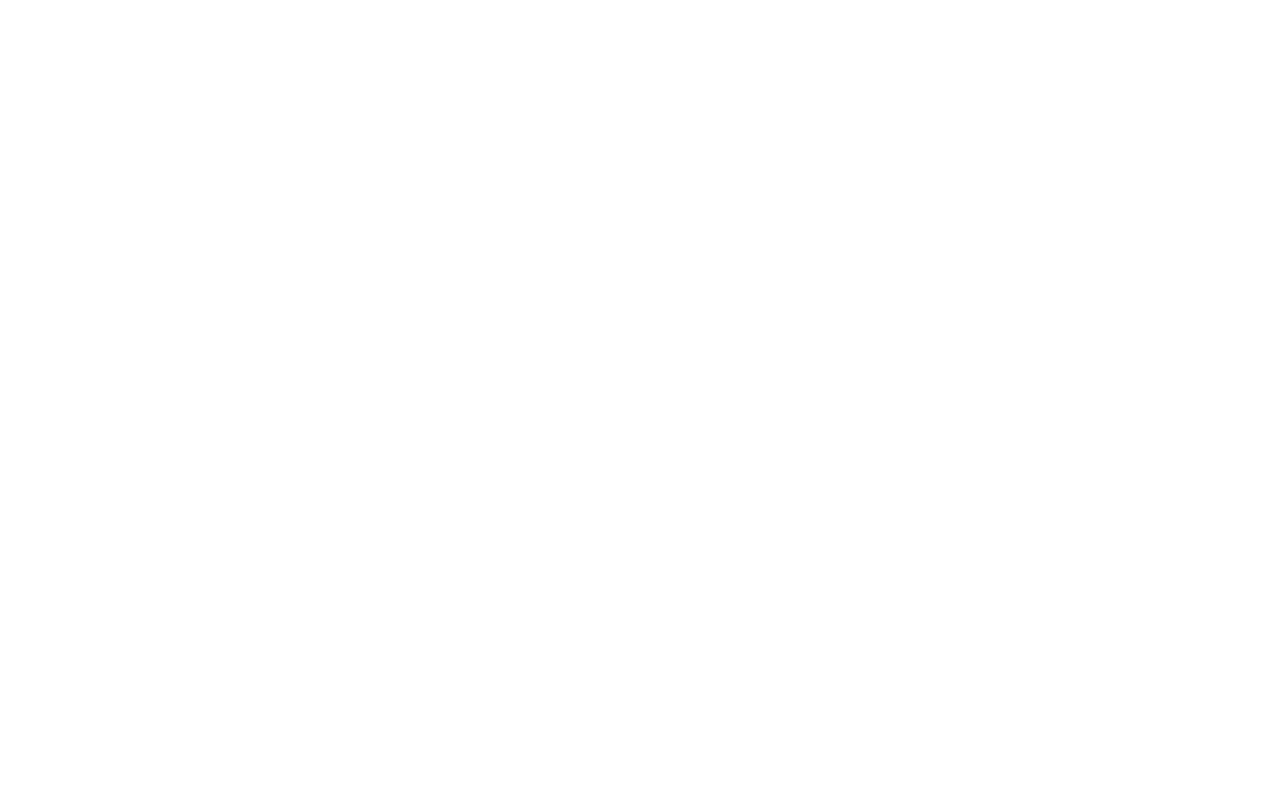
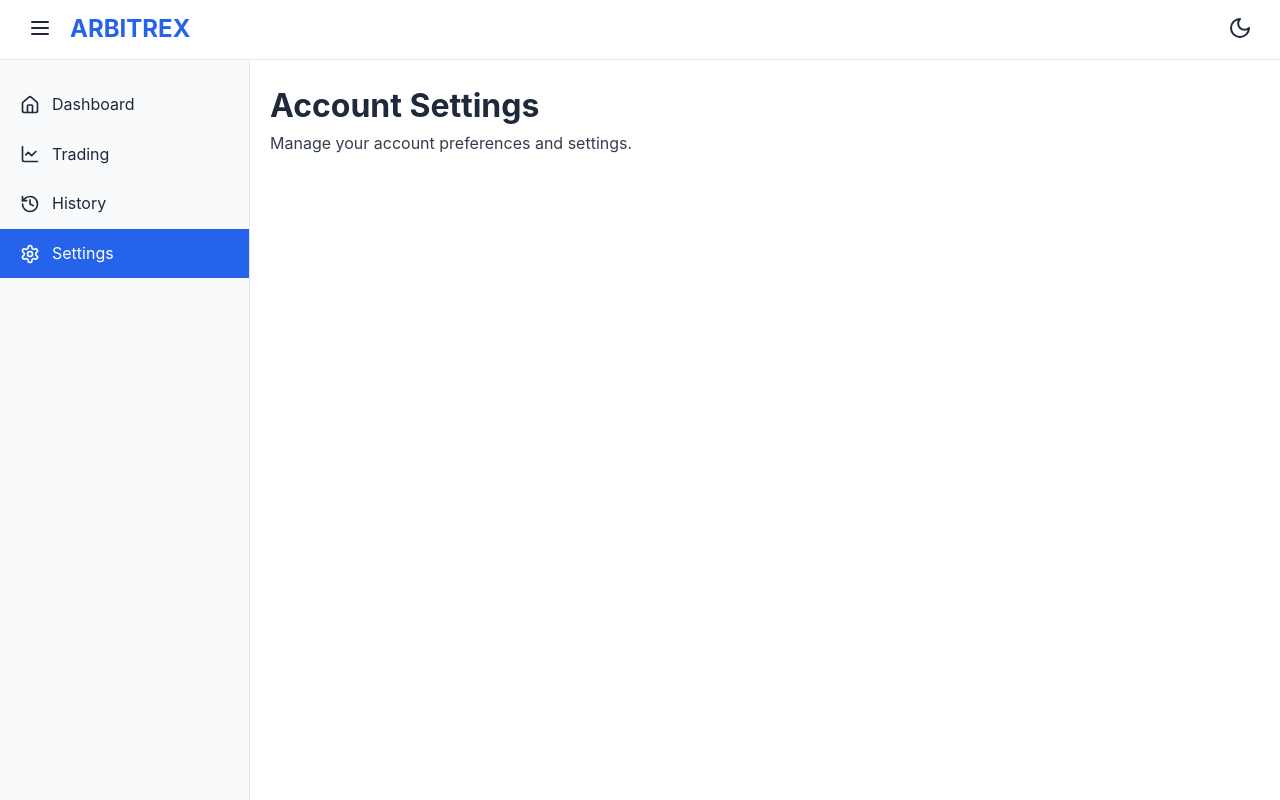
Before and after one commit to chinmaye5/arbitrex, a React (Create React App) app: page /dashboard/settings in a window 1280 px wide. Before the commit this address had no page. Built offline with nearby package versions, Linux system fonts and the light colour scheme.

Commit message:
redesigned the dashboard with nested routing

```diff
--- a/src/App.js
+++ b/src/App.js
@@ -1,6 +1,7 @@
+// App.js
 import React from 'react';
+import { BrowserRouter as Router, Routes, Route } from "react-router-dom";
 import LandingPage from './components/LandingPage';
-import { BrowserRouter as Router, Routes, Route } from "react-router-dom";
 import AuthForm from './components/authform';
 import Dashboard from './components/dashboard';
 
@@ -10,7 +11,7 @@
       <Routes>
         <Route path="/" element={<LandingPage />} />
         <Route path="/auth" element={<AuthForm />} />
-        <Route path="/dashboard" element={<Dashboard />} />
+        <Route path="/dashboard/*" element={<Dashboard />} />
       </Routes>
     </Router>
   );
--- a/src/components/Dashboard.css
+++ b/src/components/Dashboard.css
@@ -1,246 +1,294 @@
-/* src/components/Dashboard/Dashboard.css */
-
+/* Dashboard.css */
+/* Dashboard.css */
 :root {
-    /* Primary Colors */
+  /* Light theme */
   --primary-color: #2563eb;
-    --primary-hover: #1d4ed8;
-    --secondary-color: #6B7280;
-    --success-color: #10B981;
-    --warning-color: #F59E0B;
-    --error-color: #EF4444;
-
-    /* Light Theme Colors */
-    --light-bg: #ffffff;
-    --light-text: #111827;
-    --light-border: #E5E7EB;
-    --light-card: #F9FAFB;
-    --light-hover: #F3F4F6;
-
-    /* Dark Theme Colors */
-    --dark-bg: #111827;
-    --dark-text: #F9FAFB;
-    --dark-border: #374151;
-    --dark-card: #1F2937;
-    --dark-hover: #2D3748;
-
-    /* Spacing & Font Sizes */
-    --spacing: 16px;
-    --border-radius: 8px;
-    --font-small: 14px;
-    --font-medium: 16px;
-    --font-large: 18px;
-    --font-title: 24px;
+  --background-color: #ffffff;
+  --secondary-background: #f8fafc;
+  --text-color: #1e293b;
+  --border-color: #e2e8f0;
+  --hover-color: #f1f5f9;
+  --shadow-color: rgba(0, 0, 0, 0.1);
+  --sidebar-width: 250px;
 }
 
-  /* General Reset */
-  body {
-    margin: 0;
-    font-family: 'Arial', sans-serif;
-    background-color: var(--light-bg);
-    color: var(--light-text);
+[data-theme='dark'] {
+  --primary-color: #3b82f6;
+  --background-color: #0f172a;
+  --secondary-background: #1e293b;
+  --text-color: #f8fafc;
+  --border-color: #334155;
+  --hover-color: #1e293b;
+  --shadow-color: rgba(0, 0, 0, 0.3);
 }
 
-  /* Container Styles */
-  .dashboard-container {
+.dashboard {
   display: flex;
-    flex-direction: column;
   min-height: 100vh;
-    background-color: var(--light-bg);
 }
 
-  /* Navbar Styles */
+.navbar {
+  position: fixed;
+  top: 0;
+  left: 0;
+  right: 0;
+  height: 60px;
+  padding: 0 20px;
+  display: flex;
+  align-items: center;
+  justify-content: space-between;
+  background-color: var(--background-color);
+  border-bottom: 1px solid var(--border-color);
+  z-index: 1000;
+}
+
+.navbar-brand {
+  display: flex;
+  align-items: center;
+  gap: 10px;
+  font-size: 1.5rem;
+  font-weight: bold;
+  color: var(--primary-color);
+}
+
+.navbar-actions {
+  display: flex;
+  gap: 12px;
+}
+
+.icon-button {
+  background: none;
+  border: none;
+  cursor: pointer;
+  padding: 8px;
+  border-radius: 6px;
+  color: var(--text-color);
+  transition: background-color 0.2s;
+}
+
+.icon-button:hover {
+  background-color: var(--hover-color);
+}
+
+.sidebar {
+  position: fixed;
+  left: 0;
+  top: 60px;
+  bottom: 0;
+  width: var(--sidebar-width);
+  background-color: var(--secondary-background);
+  border-right: 1px solid var(--border-color);
+  transition: transform 0.3s ease;
+  z-index: 100;
+}
+
+.sidebar.closed {
+  transform: translateX(calc(-1 * var(--sidebar-width)));
+}
+
+.nav-items {
+  padding: 20px 0;
+}
+
+.nav-item {
+  display: flex;
+  align-items: center;
+  gap: 12px;
+  padding: 12px 20px;
+  color: var(--text-color);
+  text-decoration: none;
+  transition: background-color 0.2s;
+}
+
+.nav-item:hover {
+  background-color: var(--hover-color);
+}
+
+.nav-item.active {
+  background-color: var(--primary-color);
+  color: white;
+}
+
+.main-content {
+  margin-left: var(--sidebar-width);
+  margin-top: 60px;
+  padding: 20px;
+  flex: 1;
+  background-color: var(--background-color);
+  color: var(--text-color);
+  transition: margin-left 0.3s ease;
+}
+
+.main-content.sidebar-closed {
+  margin-left: 0;
+}
+
+@media (max-width: 1024px) {
+  .sidebar {
+    transform: translateX(calc(-1 * var(--sidebar-width)));
+  }
+
+  .sidebar.open {
+    transform: translateX(0);
+  }
+
+  .main-content {
+    margin-left: 0;
+  }
+}
+/* Reset and base styles */
+* {
+  margin: 0;
+  padding: 0;
+  box-sizing: border-box;
+}
+
+body {
+  font-family: -apple-system, BlinkMacSystemFont, 'Segoe UI', Roboto, Oxygen, Ubuntu, Cantarell, sans-serif;
+  line-height: 1.6;
+}
+
+/* Dashboard container */
+.dashboard-container {
+  min-height: 100vh;
+  background-color: var(--background-color);
+  color: var(--text-color);
+  transition: background-color 0.3s, color 0.3s;
+}
+
+/* Navbar styles */
 .dashboard-nav {
+  position: fixed;
+  top: 0;
+  width: 100%;
+  height: 64px;
+  background-color: var(--background-color);
+  border-bottom: 1px solid var(--border-color);
+  box-shadow: 0 2px 4px var(--shadow-color);
+  z-index: 1000;
+}
+
+.dashboard-nav .container {
+  max-width: 1400px;
+  margin: 0 auto;
+  padding: 0 24px;
+  height: 100%;
   display: flex;
   justify-content: space-between;
   align-items: center;
-    padding: var(--spacing);
-    background-color: var(--primary-color);
-    color: var(--light-card);
-    box-shadow: 0 4px 6px rgba(0, 0, 0, 0.1);
 }
 
 .nav-left {
   display: flex;
   align-items: center;
+  gap: 20px;
+}
+
+.brand {
+  font-size: 24px;
+  font-weight: 700;
+  color: var(--primary-color);
+  text-decoration: none;
+}
+
+/* Button styles */
+.menu-btn,
+.dark-mode-toggle {
+  padding: 8px 16px;
+  border: 1px solid var(--border-color);
+  background-color: var(--background-color);
+  color: var(--text-color);
+  border-radius: 6px;
+  cursor: pointer;
+  font-size: 14px;
+  transition: all 0.2s ease;
+}
+
+.menu-btn:hover,
+.dark-mode-toggle:hover {
+  background-color: var(--hover-color);
+}
+
+/* Main content area */
+.dashboard-main {
+  padding-top: 64px;
+  display: flex;
+}
+
+/* Sidebar styles */
+.dashboard-sidebar {
+  width: var(--sidebar-width);
+  height: calc(100vh - 64px);
+  position: fixed;
+  left: -var(--sidebar-width);
+  background-color: var(--secondary-background);
+  border-right: 1px solid var(--border-color);
+  transition: left 0.3s ease;
+  overflow-y: auto;
+}
+
+.dashboard-sidebar.open {
+  left: 0;
+}
+
+.menu-items {
+  padding: 20px 0;
+}
+
+.menu-item {
+  display: block;
+  padding: 12px 24px;
+  color: var(--text-color);
+  text-decoration: none;
+  transition: all 0.2s ease;
+}
+
+.menu-item:hover {
+  background-color: var(--hover-color);
+}
+
+.menu-item.active {
+  background-color: var(--primary-color);
+  color: white;
+}
+
+/* Main content styles */
+.dashboard-content {
+  flex: 1;
+  margin-left: 0;
+  padding: 24px;
+  transition: margin-left 0.3s ease;
+}
+
+/* Responsive adjustments */
+@media (min-width: 1024px) {
+  .dashboard-sidebar {
+    left: 0;
+  }
+
+  .dashboard-content {
+    margin-left: var(--sidebar-width);
   }
 
   .menu-btn {
-    font-size: var(--font-large);
-    color: var(--light-card);
-    background: none;
-    border: none;
-    cursor: pointer;
-    margin-right: var(--spacing);
+    display: none;
+  }
 }
 
-  .brand {
-    font-size: var(--font-title);
-    font-weight: bold;
+@media (max-width: 1023px) {
+  .dashboard-content.sidebar-open {
+    margin-left: var(--sidebar-width);
+  }
 }
 
-  .nav-right {
-    display: flex;
-    align-items: center;
-    gap: var(--spacing);
+/* Typography */
+h2 {
+  margin-bottom: 16px;
+  font-size: 24px;
+  font-weight: 600;
 }
 
-  .user-name {
-    font-size: var(--font-medium);
+p {
+  color: var(--text-color);
+  opacity: 0.9;
 }
-
-  .avatar {
-    display: flex;
-    align-items: center;
-    justify-content: center;
-    width: 40px;
-    height: 40px;
-    background-color: var(--primary-hover);
-    color: var(--light-card);
-    border-radius: 50%;
-    font-weight: bold;
-  }
-
-  /* Main Section Styles */
-  .dashboard-main {
-    display: flex;
-    flex: 1;
-  }
-
-  /* Sidebar Styles */
-  .dashboard-sidebar {
-    width: 240px;
-    background-color: var(--light-card);
-    border-right: 1px solid var(--light-border);
-    transition: transform 0.3s ease;
-  }
-
-  .dashboard-sidebar.open {
-    transform: translateX(0);
-  }
-
-  .dashboard-sidebar:not(.open) {
-    transform: translateX(-100%);
-  }
-
-  .menu-items {
-    display: flex;
-    flex-direction: column;
-    padding: var(--spacing);
-  }
-
-  .menu-item {
-    padding: var(--spacing);
-    margin-bottom: 8px;
-    font-size: var(--font-medium);
-    color: var(--secondary-color);
-    text-decoration: none;
-    border-radius: var(--border-radius);
-    transition: background-color 0.3s, color 0.3s;
-  }
-
-  .menu-item:hover,
-  .menu-item.active {
-    background-color: var(--primary-color);
-    color: var(--light-card);
-  }
-
-  /* Content Styles */
-  .dashboard-content {
-    flex: 1;
-    padding: var(--spacing);
-  }
-
-  .stats-container {
-    display: grid;
-    grid-template-columns: repeat(auto-fit, minmax(200px, 1fr));
-    gap: var(--spacing);
-    margin-bottom: var(--spacing);
-  }
-
-  .stat-card {
-    background-color: var(--light-card);
-    border: 1px solid var(--light-border);
-    padding: var(--spacing);
-    border-radius: var(--border-radius);
-    text-align: center;
-    box-shadow: 0 2px 4px rgba(0, 0, 0, 0.05);
-  }
-
-  .stat-card h3 {
-    margin: 0;
-    font-size: var(--font-medium);
-    color: var(--secondary-color);
-  }
-
-  .stat-value {
-    font-size: var(--font-title);
-    font-weight: bold;
-    margin: var(--spacing) 0 4px;
-  }
-
-  .stat-change {
-    font-size: var(--font-small);
-    color: var(--secondary-color);
-  }
-
-  .stat-change.positive {
-    color: var(--success-color);
-  }
-
-  .stat-change.negative {
-    color: var(--error-color);
-  }
-
-  .recent-activity {
-    margin-top: var(--spacing);
-  }
-
-  .activity-list {
-    margin-top: var(--spacing);
-  }
-
-  .activity-item {
-    display: flex;
-    justify-content: space-between;
-    align-items: center;
-    padding: var(--spacing);
-    background-color: var(--light-card);
-    border: 1px solid var(--light-border);
-    border-radius: var(--border-radius);
-    margin-bottom: var(--spacing);
-    box-shadow: 0 2px 4px rgba(0, 0, 0, 0.05);
-  }
-
-  .activity-info h4 {
-    margin: 0;
-    font-size: var(--font-medium);
-    color: var(--light-text);
-  }
-
-  .activity-info p {
-    margin: 4px 0 0;
-    font-size: var(--font-small);
-    color: var(--secondary-color);
-  }
-
-  .activity-time {
-    font-size: var(--font-small);
-    color: var(--secondary-color);
-  }
-
-  /* Media Queries */
-  @media (max-width: 768px) {
-    .dashboard-sidebar {
-      position: absolute;
-      height: 100%;
-      z-index: 100;
-    }
-
-    .dashboard-main {
-      flex-direction: column;
-    }
-
-    .dashboard-content {
-      padding: var(--spacing) var(--spacing) var(--spacing) calc(var(--spacing) * 2);
-    }
-  }
--- a/src/components/LandingPage.css
+++ b/src/components/LandingPage.css
@@ -10,7 +10,7 @@
     /* Light Theme Colors */
     --light-bg: #ffffff;
     --light-text: #111827;
-    --light-border: #E5E7EB;
+    --light-border: #050505;
     --light-card: #F9FAFB;
     --light-hover: #F3F4F6;
 
@@ -65,6 +65,7 @@
   }
 
   /* Theme Styles */
+
   .landing-page {
     min-height: 100vh;
     transition: background-color var(--transition-normal),
@@ -161,17 +162,18 @@
     gap: var(--space-md);
   }
 
-  .dark-mode-toggle {
+  .dark-mode-toggle-landing {
     padding: var(--space-sm);
     border-radius: var(--radius-full);
     border: none;
-    background: transparent;
+    background-color: var(--background-color);
+    background-color: rgba(107, 114, 128, 0.1);
     color: inherit;
     cursor: pointer;
     transition: background-color var(--transition-fast);
   }
 
-  .dark-mode-toggle:hover {
+  .dark-mode-toggle-landing:hover {
     background-color: rgba(107, 114, 128, 0.1);
   }
 
@@ -191,7 +193,6 @@
     background-color: var(--primary-hover);
     transform: translateY(-1px);
   }
-
   /* Hero Section */
   .hero {
     padding: var(--space-2xl) 0;
@@ -475,7 +476,7 @@
       position: static;
     }
 
-    .dark-mode-toggle,
+    .dark-mode-toggle-landing,
     .login-button,
     .cta-button {
       display: none;
--- a/src/components/LandingPage.js
+++ b/src/components/LandingPage.js
@@ -61,7 +61,7 @@
           <div className="header-actions">
             <button
               onClick={() => setDarkMode(!darkMode)}
-              className="dark-mode-toggle"
+              className="dark-mode-toggle-landing"
               aria-label="Toggle Dark Mode"
             >
               {darkMode ? <Sun size={20} /> : <Moon size={20} />}
--- a/src/components/dashboard.js
+++ b/src/components/dashboard.js
@@ -1,78 +1,149 @@
-// src/components/Dashboard/Dashboard.js
-import React, { useState } from 'react';
-import './Dashboard.css'
+// Dashboard.js
+import React, { useState, useEffect } from 'react';
+import { Routes, Route, Link, useLocation, Navigate } from 'react-router-dom';
+import { Moon, Sun, Menu, Home, LineChart, History, Settings } from 'lucide-react';
+import './Dashboard.css';
+
+// Content Components
+const DashboardContent = () => (
+  <div>
+    <h1>Dashboard Overview</h1>
+    <p>Welcome to your trading dashboard. Here's your overview for today.</p>
+    {/* Add your dashboard content here */}
+  </div>
+);
+
+const TradingContent = () => (
+  <div>
+    <h1>Trading Platform</h1>
+    <p>Access your trading tools and market analysis here.</p>
+    {/* Add your trading content here */}
+  </div>
+);
+
+const HistoryContent = () => (
+  <div>
+    <h1>Trading History</h1>
+    <p>View your past trades and performance metrics.</p>
+    {/* Add your history content here */}
+  </div>
+);
+
+const SettingsContent = () => (
+  <div>
+    <h1>Account Settings</h1>
+    <p>Manage your account preferences and settings.</p>
+    {/* Add your settings content here */}
+  </div>
+);
+
+// NavItem Component
+const NavItem = ({ path, name, icon: Icon, isActive }) => (
+  <Link
+    to={path}
+    className={`nav-item ${isActive ? 'active' : ''}`}
+  >
+    <Icon size={20} />
+    <span>{name}</span>
+  </Link>
+);
 
 const Dashboard = () => {
-  const [sidebarOpen, setSidebarOpen] = useState(true);
+  const [isSidebarOpen, setIsSidebarOpen] = useState(window.innerWidth >= 1024);
+  const [isDarkMode, setIsDarkMode] = useState(false);
+  const location = useLocation();
+
+  // Initialize theme based on system preference
+  useEffect(() => {
+    const savedTheme = localStorage.getItem('theme');
+    const prefersDark = window.matchMedia('(prefers-color-scheme: dark)').matches;
+    const initialTheme = savedTheme ? savedTheme === 'dark' : prefersDark;
+
+    setIsDarkMode(initialTheme);
+    document.documentElement.setAttribute('data-theme', initialTheme ? 'dark' : 'light');
+  }, []);
+
+  // Handle window resize
+  useEffect(() => {
+    const handleResize = () => {
+      setIsSidebarOpen(window.innerWidth >= 1024);
+    };
+
+    window.addEventListener('resize', handleResize);
+    return () => window.removeEventListener('resize', handleResize);
+  }, []);
+
+  // Handle escape key
+  useEffect(() => {
+    const handleKeyDown = (e) => {
+      if (e.key === 'Escape') {
+        setIsSidebarOpen(false);
+      }
+    };
+
+    window.addEventListener('keydown', handleKeyDown);
+    return () => window.removeEventListener('keydown', handleKeyDown);
+  }, []);
+
+  const toggleTheme = () => {
+    const newTheme = !isDarkMode;
+    setIsDarkMode(newTheme);
+    localStorage.setItem('theme', newTheme ? 'dark' : 'light');
+    document.documentElement.setAttribute('data-theme', newTheme ? 'dark' : 'light');
+  };
+
+  const navItems = [
+    { path: '/dashboard/overview', name: 'Dashboard', icon: Home },
+    { path: '/dashboard/trading', name: 'Trading', icon: LineChart },
+    { path: '/dashboard/history', name: 'History', icon: History },
+    { path: '/dashboard/settings', name: 'Settings', icon: Settings },
+  ];
 
   return (
-    <div className="dashboard-container">
-      {/* Navbar */}
-      <nav className="dashboard-nav">
-        <div className="nav-left">
-          <button className="menu-btn" onClick={() => setSidebarOpen(!sidebarOpen)}>
-            ☰
+    <div className="dashboard">
+      <nav className="navbar">
+        <div className="navbar-brand">
+          <button
+            className="icon-button"
+            onClick={() => setIsSidebarOpen(!isSidebarOpen)}
+            aria-label="Toggle sidebar"
+          >
+            <Menu size={24} />
           </button>
-          <h1 className="brand">ARBITREX</h1>
+          <span>ARBITREX</span>
         </div>
-        <div className="nav-right">
-          <span className="user-name">John Doe</span>
-          <div className="avatar">JD</div>
+        <div className="navbar-actions">
+          <button
+            className="icon-button"
+            onClick={toggleTheme}
+            aria-label={`Switch to ${isDarkMode ? 'light' : 'dark'} mode`}
+          >
+            {isDarkMode ? <Sun size={24} /> : <Moon size={24} />}
+          </button>
         </div>
       </nav>
 
-      <div className="dashboard-main">
-        {/* Sidebar */}
-        <div className={`dashboard-sidebar ${sidebarOpen ? 'open' : ''}`}>
-          <div className="menu-items">
-            <a href="#" className="menu-item active">Dashboard</a>
-            <a href="#" className="menu-item">Trading</a>
-            <a href="#" className="menu-item">History</a>
-            <a href="#" className="menu-item">Settings</a>
-          </div>
-        </div>
+      <aside className={`sidebar ${isSidebarOpen ? 'open' : 'closed'}`}>
+        <nav className="nav-items">
+          {navItems.map((item) => (
+            <NavItem
+              key={item.name}
+              {...item}
+              isActive={location.pathname === item.path}
+            />
+          ))}
+        </nav>
+      </aside>
 
-        {/* Main Content */}
-        <div className="dashboard-content">
-          <div className="stats-container">
-            <div className="stat-card">
-              <h3>Total Balance</h3>
-              <p className="stat-value">$24,500</p>
-              <p className="stat-change positive">+2.5%</p>
-            </div>
-            <div className="stat-card">
-              <h3>Active Trades</h3>
-              <p className="stat-value">12</p>
-              <p className="stat-change">Current</p>
-            </div>
-            <div className="stat-card">
-              <h3>Total Profit</h3>
-              <p className="stat-value">$1,245</p>
-              <p className="stat-change positive">+5.2%</p>
-            </div>
-          </div>
-
-          <div className="recent-activity">
-            <h2>Recent Activity</h2>
-            <div className="activity-list">
-              <div className="activity-item">
-                <div className="activity-info">
-                  <h4>BTC/USD Trade</h4>
-                  <p>Successful trade execution</p>
-                </div>
-                <span className="activity-time">2h ago</span>
-              </div>
-              <div className="activity-item">
-                <div className="activity-info">
-                  <h4>ETH/USD Trade</h4>
-                  <p>Position opened</p>
-                </div>
-                <span className="activity-time">5h ago</span>
-              </div>
-            </div>
-          </div>
-        </div>
-      </div>
+      <main className={`main-content ${!isSidebarOpen ? 'sidebar-closed' : ''}`}>
+        <Routes>
+          <Route path="/" element={<Navigate to="/dashboard/overview" replace />} />
+          <Route path="/overview" element={<DashboardContent />} />
+          <Route path="/trading" element={<TradingContent />} />
+          <Route path="/history" element={<HistoryContent />} />
+          <Route path="/settings" element={<SettingsContent />} />
+        </Routes>
+      </main>
     </div>
   );
 };
```
Lines whose indentation alone changed are shown as unchanged.
